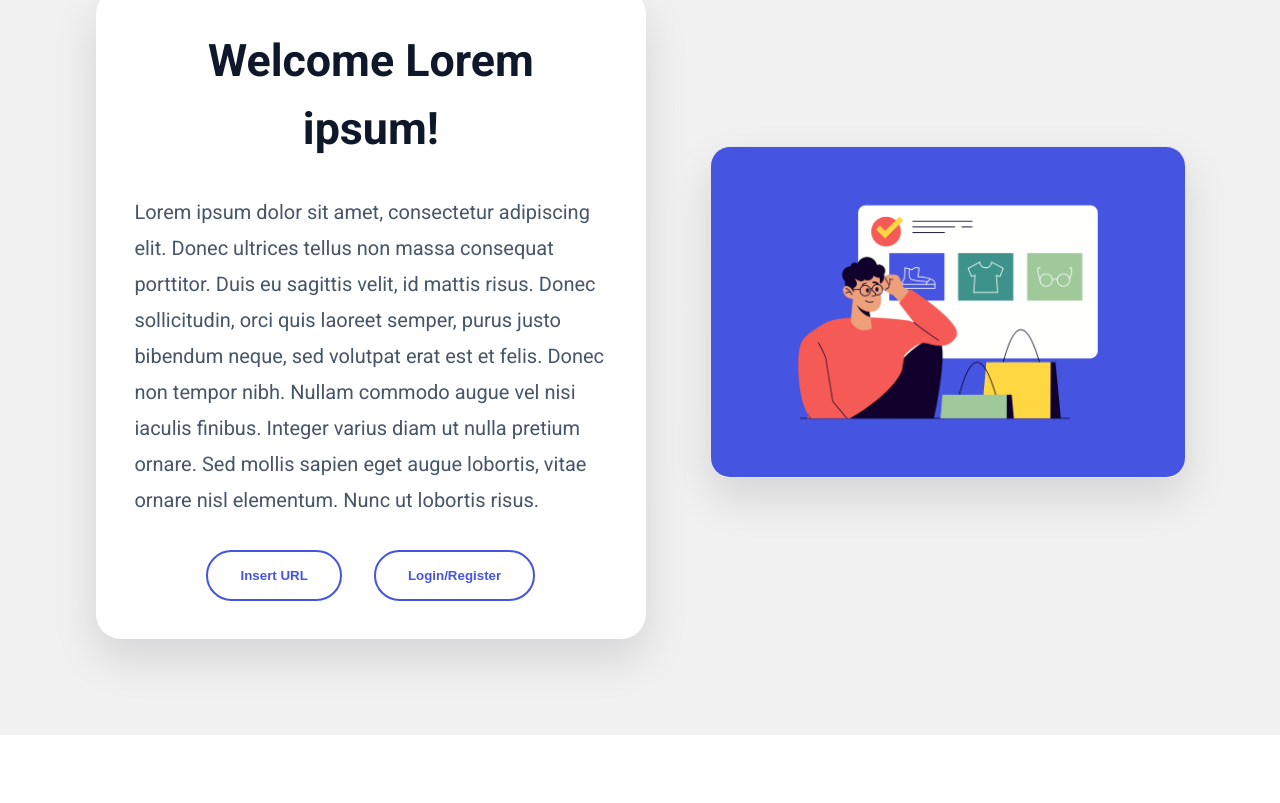
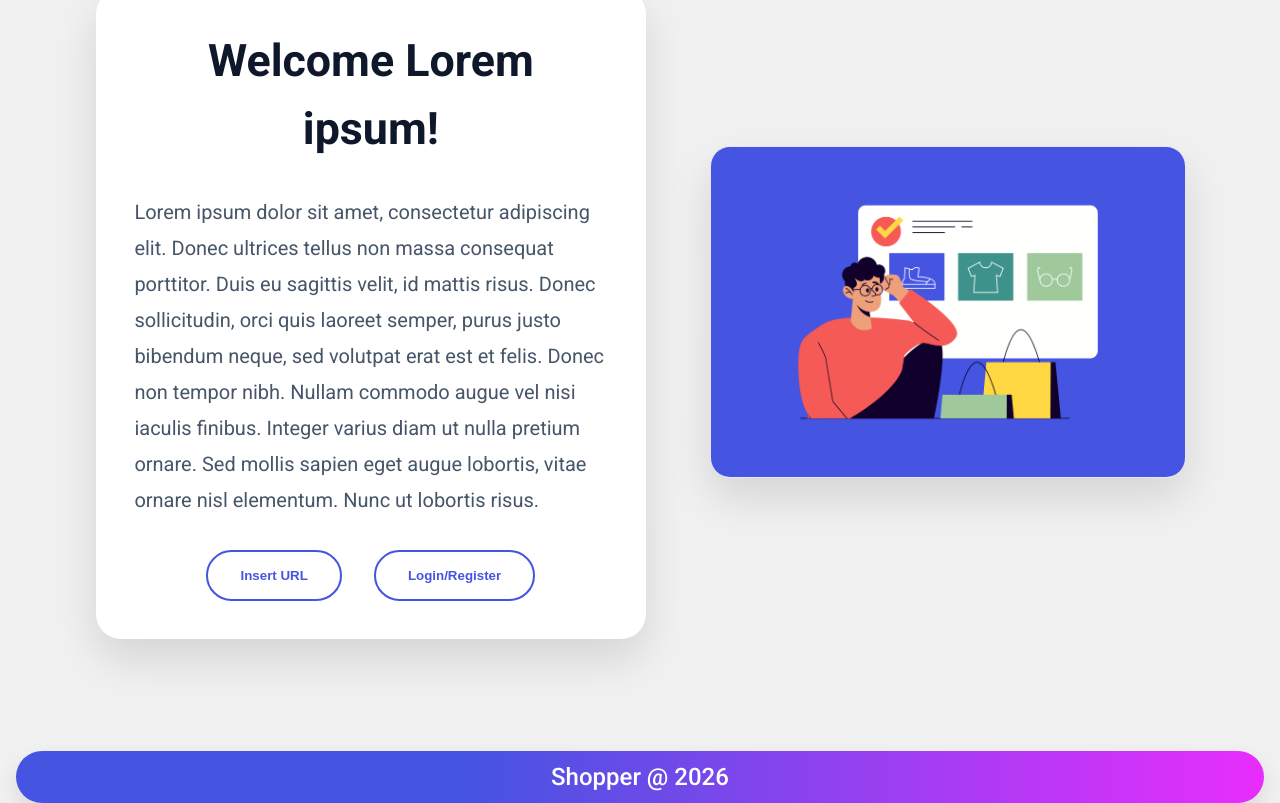
Before and after one commit to stefearares/shopper, a React (Vite) app: page / in a window 1280 px wide. Shown: the part 203-1006 px from the top of the page. Before the commit the page ends 938 px from the top, so only its background shows below. Built offline with nearby package versions, Linux system fonts and the light colour scheme.

Commit message:
Added footer.

```diff
--- a/src/Components/Footer/Footer.jsx
+++ b/src/Components/Footer/Footer.jsx
@@ -1,4 +1,12 @@
 import React from "react";
-//import style from "./Footer.module.css";
+import style from "./Footer.module.css";
 
-export default function Footer() {}
+export default function Footer() {
+  return (
+    <footer className={style.footerWrapper}>
+      <div className={style.footerContent}>
+        <span> Shopper @ 2026</span>
+      </div>
+    </footer>
+  );
+}
--- a/src/Components/Footer/Footer.module.css
+++ b/src/Components/Footer/Footer.module.css
@@ -0,0 +1,19 @@
+.footerWrapper {
+    border-radius: 300px;
+    padding: 0.75rem 2rem;
+
+    display: flex;
+    justify-content: center;
+    align-items: center;
+
+    background: var(--navbar-gradient);
+    color: var(--surface-solid);
+    box-shadow: var(--shadow-md);
+
+    margin: 1rem;
+}
+
+.footerContent span {
+    font-size: 1.5rem;
+    font-weight: 500;
+}
--- a/src/Components/Navbar/Navbar.module.css
+++ b/src/Components/Navbar/Navbar.module.css
@@ -12,8 +12,8 @@
     top: 0.5rem;
     position: sticky;
     z-index: 1;
+}
 
-}
 
 .navbarWrapper::before {
     content: "";
@@ -23,6 +23,7 @@
     filter: blur(5px);
     z-index: -1;
     border-radius: inherit;
+    overflow: hidden;
 }
 
 .leftSide,
```
